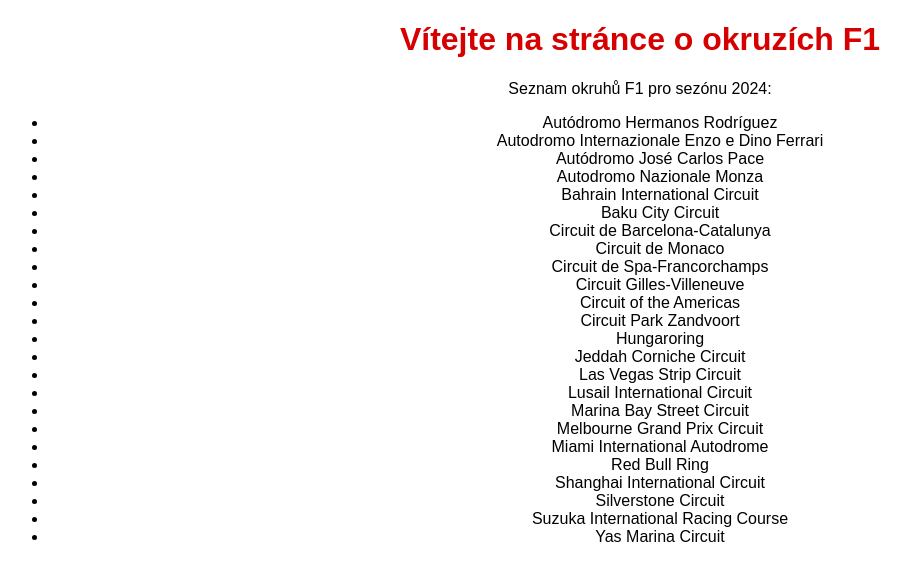
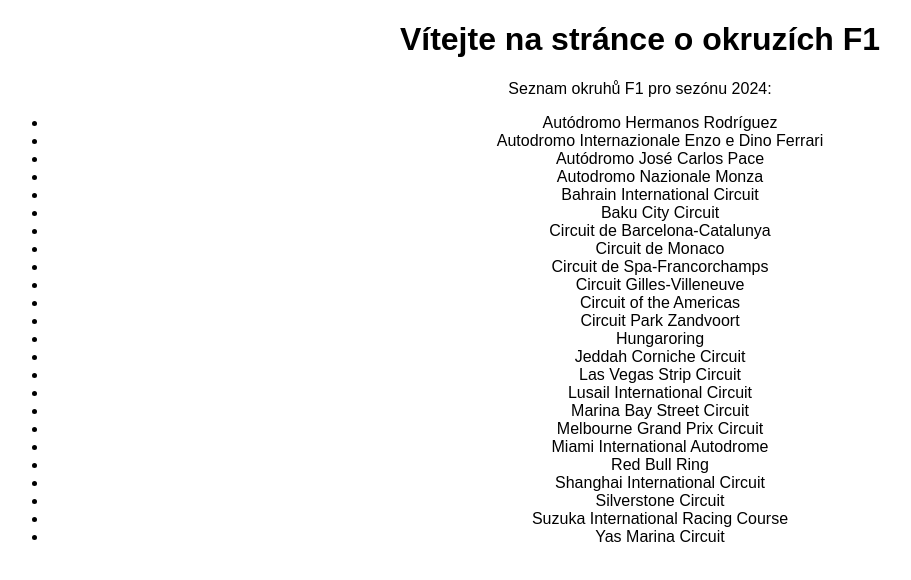
Before and after one commit to TadeasVanek/Okruhy-F1, a plain HTML site: page index.html in a window 1280 px wide. Shown: the whole page, without its empty margins (0-911 px from the left). Drawn offline with Linux system fonts and the light colour scheme.

Commit message:
Update style.css

```diff
--- a/style.css
+++ b/style.css
@@ -3,5 +3,5 @@
     text-align: center;
 }
 h1 {
-    color: #d70000;
+    color: #orange;
 }
```
